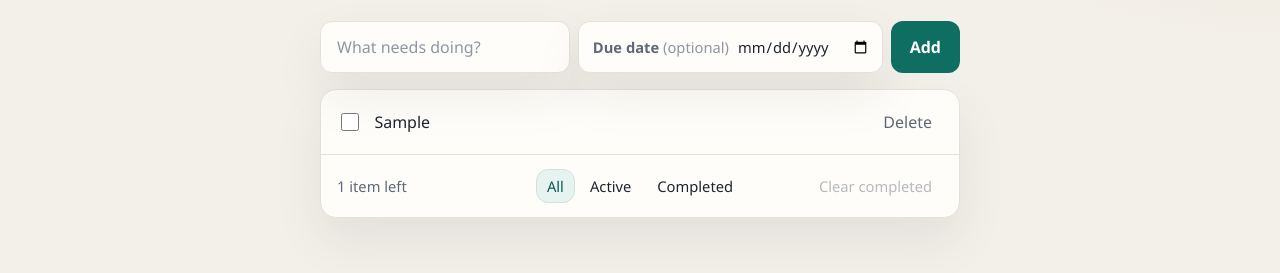
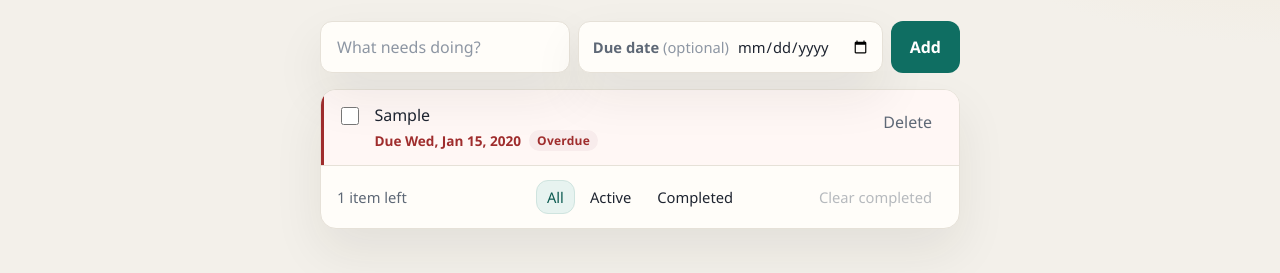
Before and after one commit to kds80/todo-app, a plain HTML site: page index.html in a window 1280 px wide. Both pictures are taken after typing "Sample", "2020-01-15" into the empty fields and a click on the button "Add". Shown: the part 165-438 px from the top of the page. Drawn offline with Linux system fonts and the light colour scheme.

Commit message:
Show due dates and flag overdue and due-today todos
Print each date in a readable form under the task. Mark a task
that is not done and due before today as overdue, and mark one
due today, using a label as well as color.

Co-authored-by: kds80 <kds80@users.noreply.github.com>

```diff
--- a/app.js
+++ b/app.js
@@ -278,8 +278,21 @@ function emptyMessage() {
 }
 
 function renderTodo(todo) {
+  // "overdue" and "today" are only for work that is still open.
+  // A completed todo keeps its date, but it is no longer flagged.
+  const status = dueStatus(todo);
+
   const item = document.createElement("li");
-  item.className = todo.completed ? "todo is-done" : "todo";
+  item.className = "todo";
+  if (todo.completed) {
+    item.classList.add("is-done");
+  }
+  if (status === "overdue") {
+    item.classList.add("is-overdue");
+  }
+  if (status === "today") {
+    item.classList.add("is-due-today");
+  }
   item.dataset.id = todo.id;
 
   const checkbox = document.createElement("input");
@@ -288,9 +301,17 @@ function renderTodo(todo) {
   checkbox.dataset.action = "toggle";
   checkbox.setAttribute("aria-label", todo.completed ? "Mark as not done" : "Mark as done");
 
+  const body = document.createElement("div");
+  body.className = "todo-body";
+
   const text = document.createElement("span");
   text.className = "todo-text";
   text.textContent = todo.text;
+  body.appendChild(text);
+
+  if (todo.dueDate) {
+    body.appendChild(renderDueSummary(todo, status));
+  }
 
   const removeButton = document.createElement("button");
   removeButton.type = "button";
@@ -300,9 +321,73 @@ function renderTodo(todo) {
   removeButton.setAttribute("aria-label", "Delete " + todo.text);
 
   item.appendChild(checkbox);
-  item.appendChild(text);
+  item.appendChild(body);
   item.appendChild(removeButton);
   return item;
+}
+
+// The friendly line under the todo text, plus an Overdue or Due today label.
+// The label is text, not color alone, so the status is still clear without color.
+function renderDueSummary(todo, status) {
+  const line = document.createElement("p");
+  line.className = "due-line";
+
+  const dateText = document.createElement("span");
+  dateText.className = "due-date";
+  dateText.textContent = "Due " + formatDueDate(todo.dueDate);
+  line.appendChild(dateText);
+
+  if (status === "overdue" || status === "today") {
+    const flag = document.createElement("span");
+    flag.className = "due-flag " + (status === "overdue" ? "is-overdue" : "is-today");
+    flag.textContent = status === "overdue" ? "Overdue" : "Due today";
+    line.appendChild(flag);
+  }
+
+  return line;
+}
+
+// "overdue" when the date is before today, "today" when it is today,
+// "upcoming" when it is later, and "none" when there is no date or the
+// todo is already completed.
+function dueStatus(todo) {
+  if (!todo.dueDate || todo.completed) {
+    return "none";
+  }
+
+  const due = parseIsoDate(todo.dueDate);
+  if (!due) {
+    return "none";
+  }
+
+  const today = startOfToday().getTime();
+  if (due.getTime() < today) {
+    return "overdue";
+  }
+  if (due.getTime() === today) {
+    return "today";
+  }
+  return "upcoming";
+}
+
+// Midnight this morning, in the browser's local timezone.
+function startOfToday() {
+  const now = new Date();
+  return new Date(now.getFullYear(), now.getMonth(), now.getDate());
+}
+
+// "2026-11-21" becomes something like "Sat, Nov 21, 2026".
+function formatDueDate(isoDate) {
+  const date = parseIsoDate(isoDate);
+  if (!date) {
+    return "";
+  }
+  return date.toLocaleDateString(undefined, {
+    weekday: "short",
+    month: "short",
+    day: "numeric",
+    year: "numeric",
+  });
 }
 
 function findTodo(id) {
--- a/styles.css
+++ b/styles.css
@@ -168,7 +168,7 @@ h1 {
 
 .todo {
   display: flex;
-  align-items: center;
+  align-items: flex-start;
   gap: 12px;
   padding: 14px 16px;
   border-bottom: 1px solid var(--line);
@@ -181,13 +181,18 @@ h1 {
 .todo input[type="checkbox"] {
   width: 1.15rem;
   height: 1.15rem;
+  margin-top: 3px;
   accent-color: var(--accent);
   flex: 0 0 auto;
 }
 
-.todo-text {
+.todo-body {
   flex: 1;
   min-width: 0;
+}
+
+.todo-text {
+  display: block;
   line-height: 1.4;
   overflow-wrap: anywhere;
 }
@@ -195,6 +200,56 @@ h1 {
 .todo.is-done .todo-text {
   color: #8b93a0;
   text-decoration: line-through;
+}
+
+/* A colored bar plus a text label. Color is not the only signal. */
+.todo.is-overdue {
+  background: #fff7f5;
+  box-shadow: inset 3px 0 0 var(--danger);
+}
+
+.todo.is-due-today {
+  background: #f4faf8;
+  box-shadow: inset 3px 0 0 var(--accent);
+}
+
+.due-line {
+  display: flex;
+  flex-wrap: wrap;
+  align-items: center;
+  gap: 8px;
+  margin: 4px 0 0;
+  color: var(--muted);
+  font-size: 0.85rem;
+}
+
+.todo.is-overdue .due-date {
+  color: var(--danger);
+  font-weight: 600;
+}
+
+.todo.is-due-today .due-date {
+  color: var(--accent-dark);
+  font-weight: 600;
+}
+
+.due-flag {
+  display: inline-block;
+  padding: 2px 8px;
+  border-radius: 999px;
+  font-size: 0.75rem;
+  font-weight: 700;
+  letter-spacing: 0.02em;
+}
+
+.due-flag.is-overdue {
+  background: #f8ecec;
+  color: var(--danger);
+}
+
+.due-flag.is-today {
+  background: #e7f3f0;
+  color: var(--accent-dark);
 }
 
 .delete-button {
```
